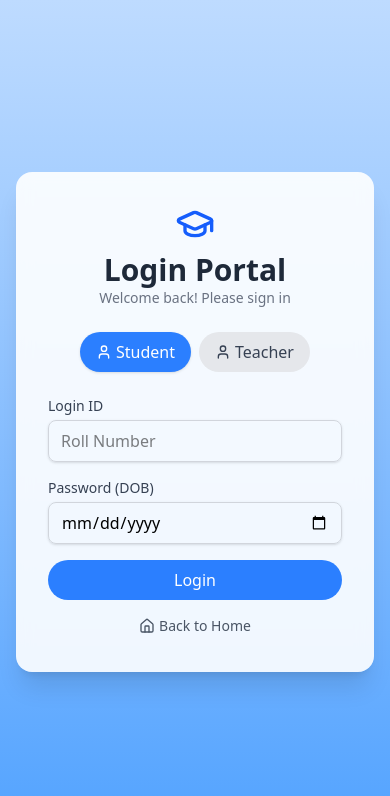
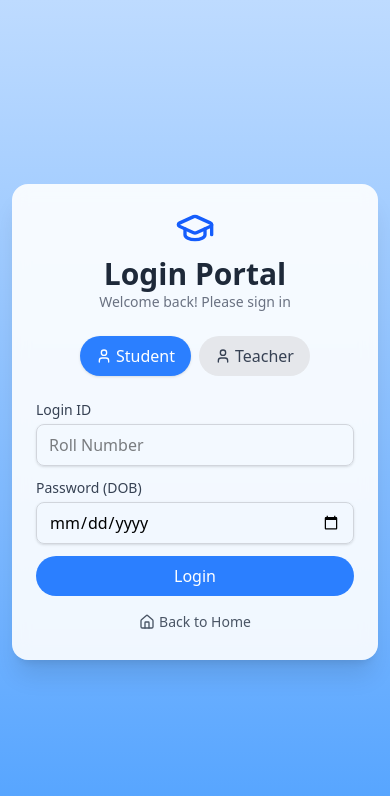
Before and after one commit to rickypanu/uietfrontend, a React (Vite) app: page /login in a window 390 px wide. Shown: the top 796 px of the page. Built offline with nearby package versions, Linux system fonts and the light colour scheme; no server answers.

Commit message:
login responsive

```diff
--- a/src/pages/Login.jsx
+++ b/src/pages/Login.jsx
@@ -53,8 +53,11 @@ export default function Login() {
   };
 
   return (
-    <div className="flex items-center justify-center min-h-screen bg-gradient-to-b from-blue-200 to-blue-400 px-4">
-      <div className="w-full max-w-md bg-white/90 backdrop-blur p-8 rounded-2xl shadow-xl">
+
+    <div
+      className="flex items-center justify-center bg-gradient-to-b from-blue-200 to-blue-400 px-3 py-6"
+      style={{ minHeight: "100dvh" }}>
+      <div className="w-full max-w-sm sm:max-w-md bg-white/90 backdrop-blur p-6 sm:p-8 rounded-2xl shadow-xl">
         {/* Header */}
         <div className="flex flex-col items-center mb-6">
           <GraduationCap size={40} className="text-blue-600 mb-2" />
@@ -79,7 +82,7 @@ export default function Login() {
         </div>
 
         {/* Form */}
-        <form onSubmit={handleSubmit} className="space-y-4">
+        <form onSubmit={handleSubmit} className="space-y-3 sm:space-y-4">
           <div>
             <label className="block text-gray-700 text-sm mb-1">Login ID</label>
             <input
```
